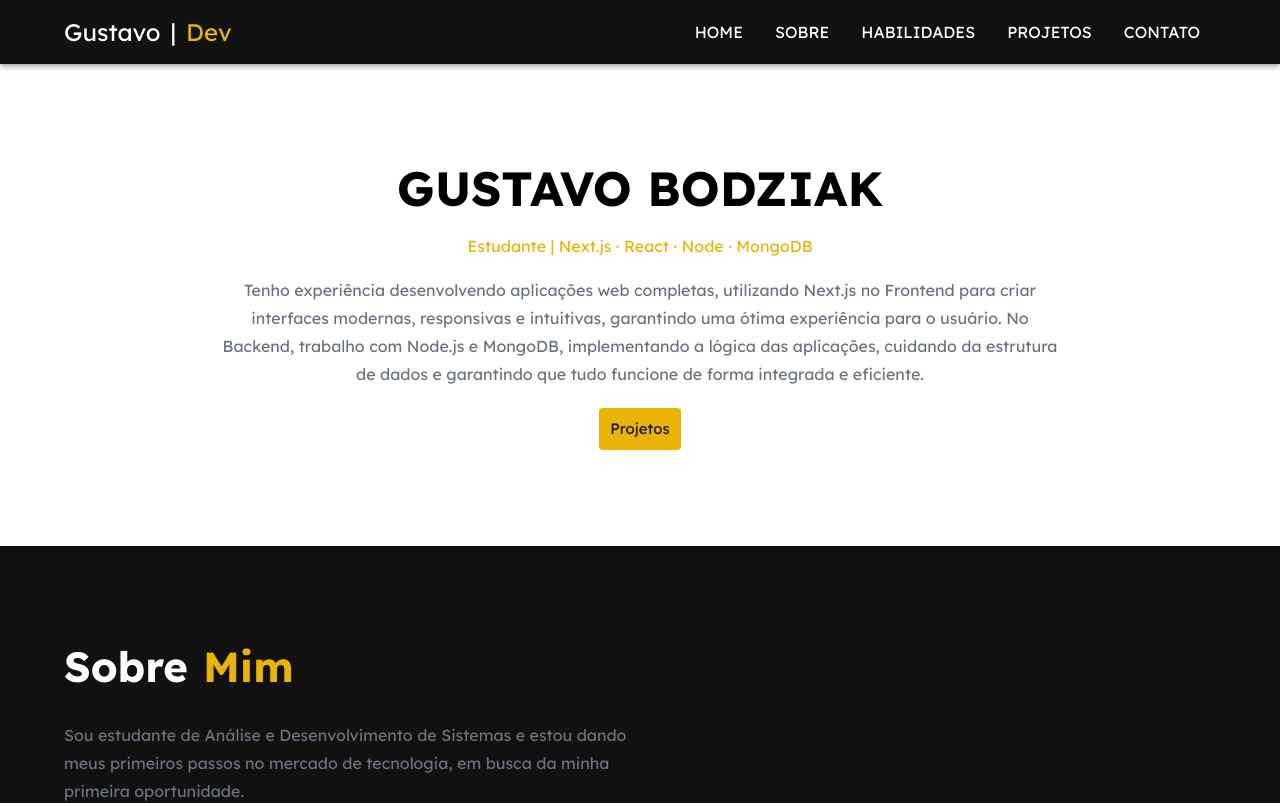
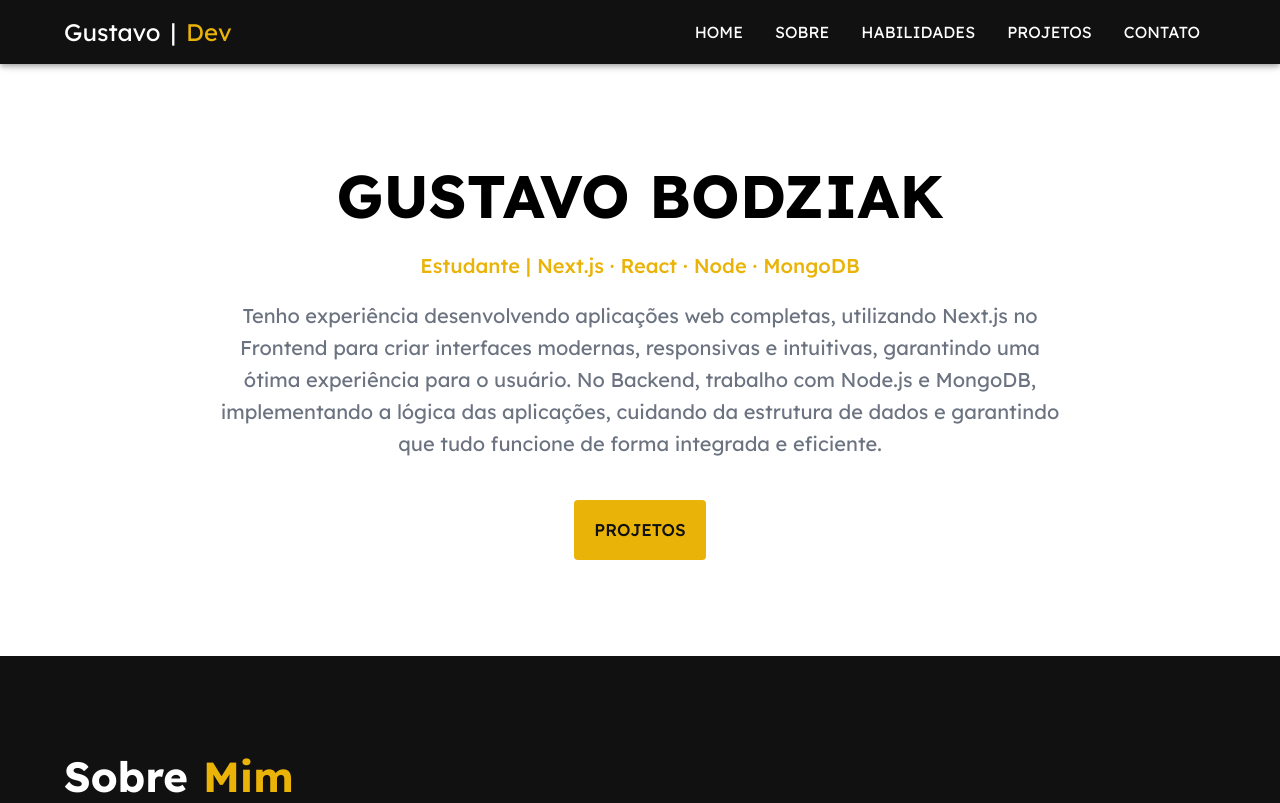
Before and after one commit to Guuzta/portfolio, a Next.js app: page / in a window 1280 px wide. Shown: the top 803 px of the page. Built offline with nearby package versions, Linux system fonts and the light colour scheme.

Commit message:
alterando o tamanho dos textos da section home

```diff
--- a/src/app/page.js
+++ b/src/app/page.js
@@ -38,20 +38,33 @@ export default function Home() {
 
       <Container id='Home' component='section' maxWidth='md' sx={{ paddingTop: '160px', paddingBottom: '96px' }}>
         <Box component='div' sx={{ textAlign: 'center' }}>
-          <Typography component='h1' variant='h3' sx={{ fontWeight: 'bold' }}>
+          <Typography component='h1' variant='h2' sx={{ fontWeight: 'bold' }}>
             GUSTAVO BODZIAK
           </Typography>
 
-          <Typography component='span' sx={{ color: '#EAB308', display: 'block', marginY: '18px' }}>
+          <Typography component='span' variant='h6' sx={{ color: '#EAB308', display: 'block', marginY: '18px' }}>
             Estudante | Next.js · React · Node · MongoDB
           </Typography>
 
-          <Typography component='p' sx={{ color: theme.palette.text.secondary, lineHeight: '28px' }}>
+          <Typography component='p' variant='h6' sx={{ color: theme.palette.text.secondary, fontWeight: '400' }}>
             Tenho experiência desenvolvendo aplicações web completas, utilizando Next.js no Frontend para criar interfaces modernas, responsivas e intuitivas, garantindo uma ótima experiência para o usuário. No Backend, trabalho com Node.js e MongoDB, implementando a lógica das aplicações, cuidando da estrutura de dados e garantindo que tudo funcione de forma integrada e eficiente.
           </Typography>
 
-          <Button size='large' sx={{ backgroundColor: theme.palette.secondary.main, textTransform: 'none', fontWeight: '400', marginTop: '20px' }}>
-            Projetos
+          <Button size='large'
+            sx={{
+              backgroundColor: theme.palette.secondary.main,
+              textTransform: 'none',
+              fontSize: '17px',
+              paddingY: '15px',
+              paddingX: '20px',
+              marginTop: '40px',
+              '&:hover' : {
+                backgroundColor: theme.palette.secondary.hover,
+                transition: 'all 300ms ease'
+              }
+            }}
+          >
+            PROJETOS
           </Button>
         </Box>
       </Container>
--- a/src/theme/muiTheme.js
+++ b/src/theme/muiTheme.js
@@ -18,7 +18,8 @@ const theme = createTheme({
             main: '#111111'
         },
         secondary: {
-            main: '#EAB308'
+            main: '#EAB308',
+            hover: '#d38609ff'
         },
         text: {
             primary: '#000000',
```
